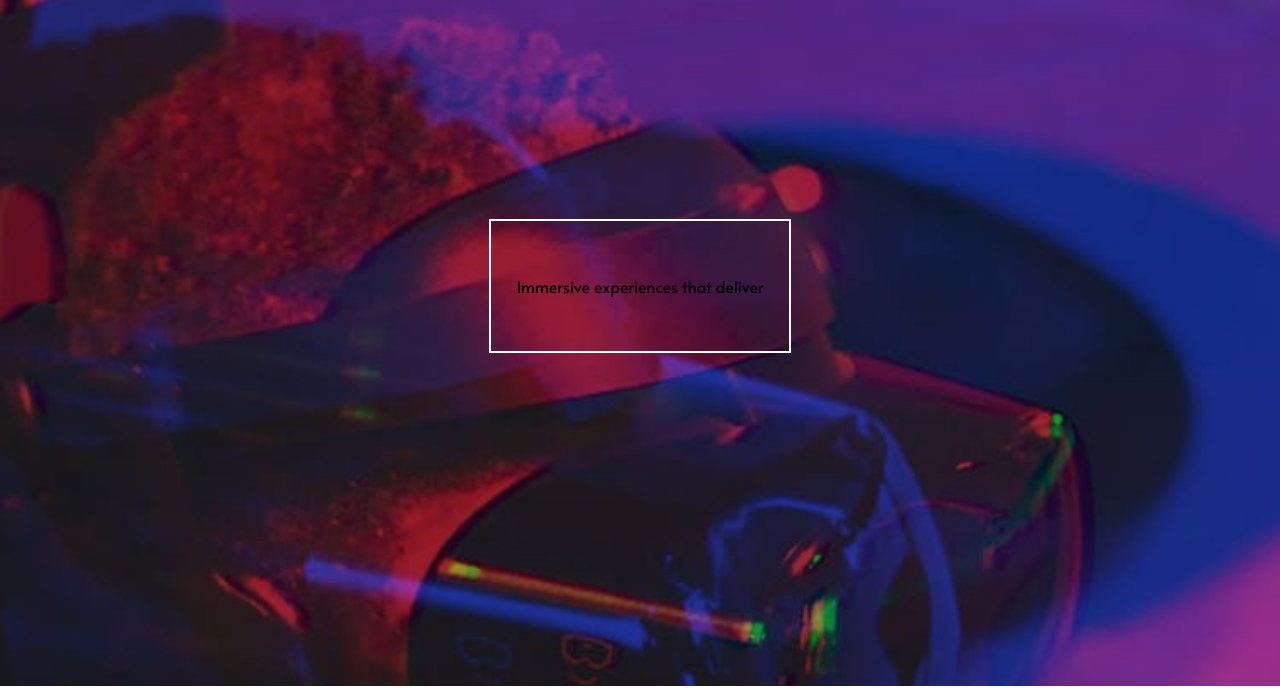
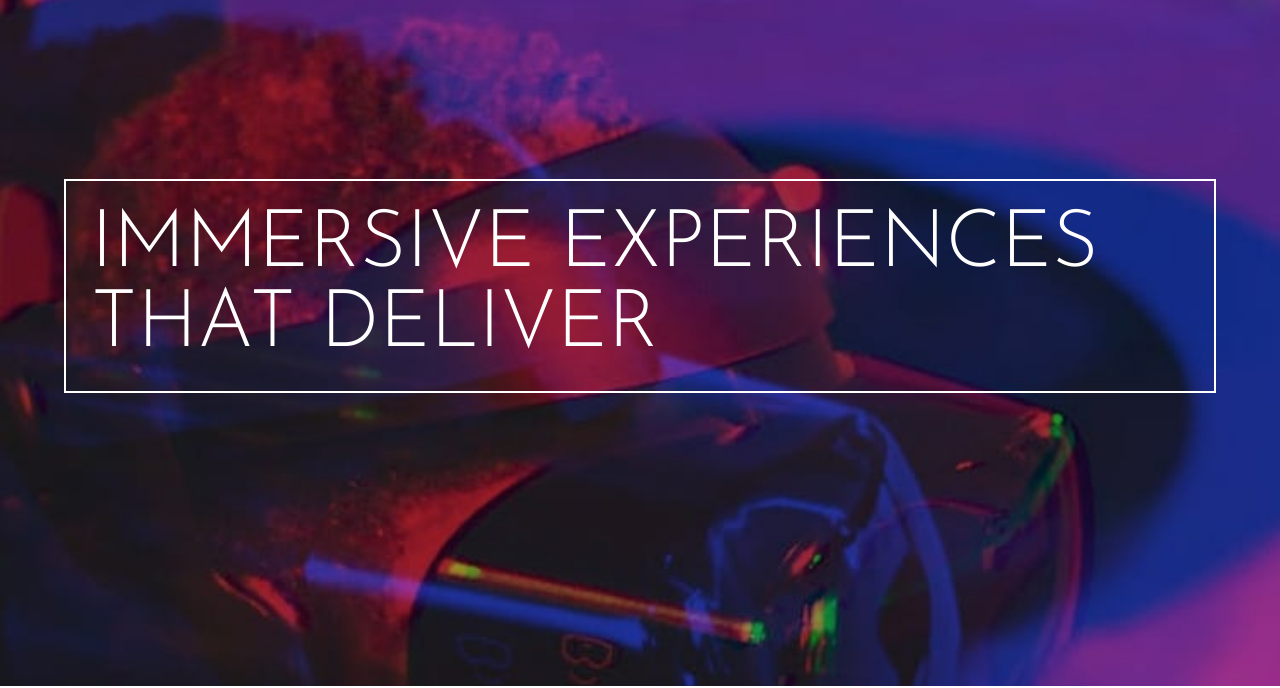
Before and after one commit to Erick559/Loop-Studios-Landing-Page, a plain HTML site: page index.html in a window 1280 px wide. Shown: the part 114-802 px from the top of the page. Drawn offline with Linux system fonts and the light colour scheme.

Commit message:
fix: Refactor the hero content styling to accomodate the paragraph.

```diff
--- a/style.css
+++ b/style.css
@@ -58,12 +58,10 @@ header {
 }
 
 .hero .hero-content div {
-    display: flex;
-    flex-direction: column;
     line-height: clamp(1.969rem, 14.058vw + -1.106rem, 5rem);
 }
 
-.hero .hero-content span {
+.hero .hero-content p {
     font-family: 'Josefin Sans',Arial, Helvetica, sans-serif;
     font-size: clamp(2.188rem, 13.043vw + -0.666rem, 5rem);
     text-transform: uppercase;
```
